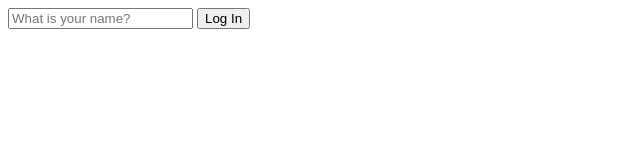
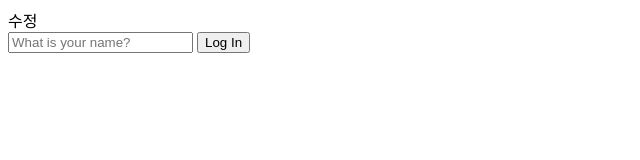
Before and after one commit to sunnao/momentum, a plain HTML site: page index.html in a window 1280 px wide. Shown: the whole page, without its empty margins (0-640 px from the left). Drawn offline with Linux system fonts and the light colour scheme.

Commit message:
first commit

```diff
--- a/index.html
+++ b/index.html
@@ -8,6 +8,7 @@
     <title>vanila Crome APP</title>
 </head>
 <body>
+    <div>수정</div>
     <div id="login-form">
         <input type="text" placeholder="What is your name?" />
         <button>Log In</button>
```
